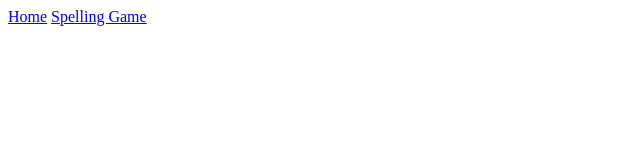
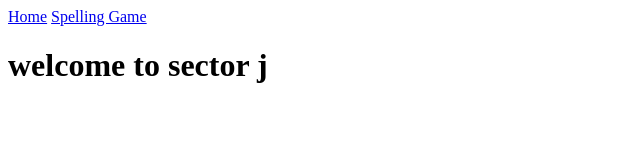
Before and after one commit to infiniteCrank/sectorj, a website: page index.html in a window 1280 px wide. Shown: the whole page, without its empty margins (0-640 px from the left). Drawn offline with Linux system fonts and the light colour scheme.

Commit message:
add heading

```diff
--- a/index.html
+++ b/index.html
@@ -8,5 +8,6 @@
         <a href="http://www.sectorj.com">Home</a>
         <a href="http://www.sectorj.com/spellingGame">Spelling Game</a>
     </div>
+    <h1> welcome to sector j</h1>
 </body>
 </html>
```
